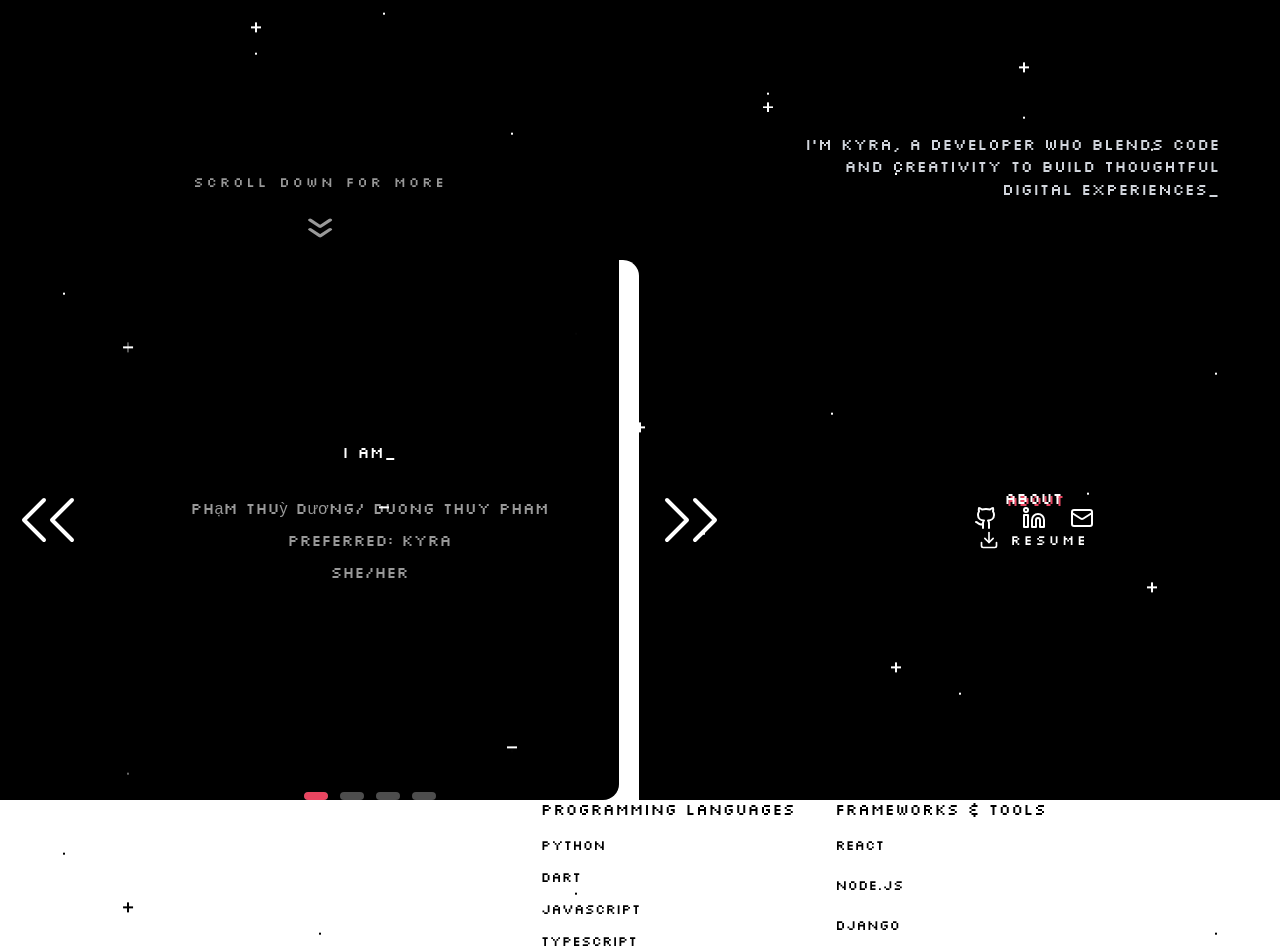
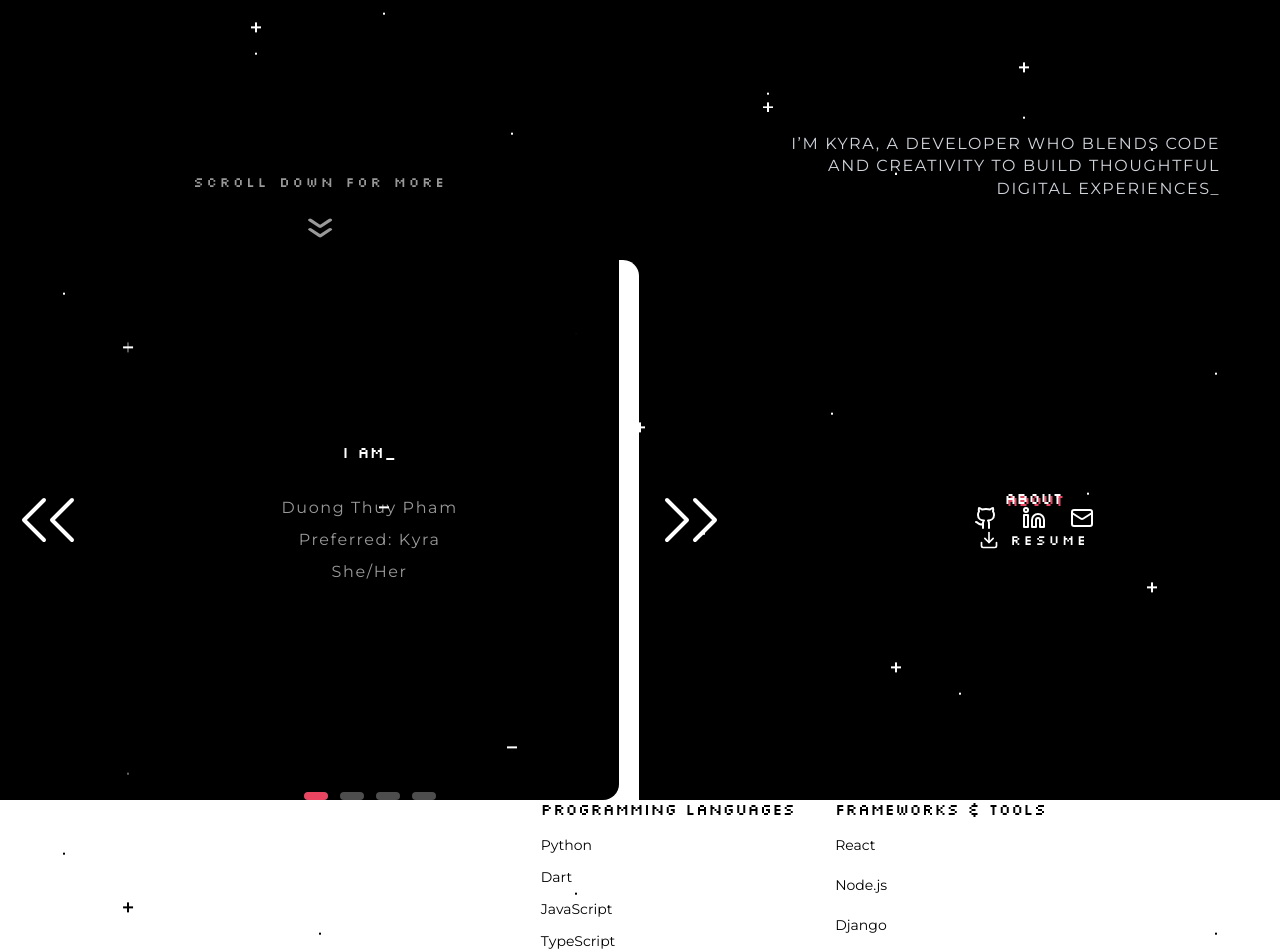
Before and after one commit to tpham66/DuongPham, a React (Vite) app: page / in a window 1280 px wide. Shown: the part 560-1512 px from the top of the page. Built offline with nearby package versions, Linux system fonts and the light colour scheme.

Commit message:
change basic fonts for description text for readability

```diff
--- a/src/app/components/About.tsx
+++ b/src/app/components/About.tsx
@@ -12,7 +12,7 @@ const info = [
     title: "I AM_",
     description:
       `
-      Phạm Thuỳ Dương/ Duong Thuy Pham
+      Duong Thuy Pham
       Preferred: Kyra
       She/Her
       `
--- a/src/app/components/Navigation.tsx
+++ b/src/app/components/Navigation.tsx
@@ -45,7 +45,7 @@ export function Navigation() {
           {/* Mobile Menu Button */}
           <button
             onClick={() => setIsOpen(!isOpen)}
-            className="lg:hidden p-2 text-gray-700 hover:text-gray-900"
+            className="lg:hidden p-2 text-gray-400 hover:text-[#e04560]"
           >
             {isOpen ? <X size={70} /> : <Menu size={70} />}
           </button>
--- a/src/styles/fonts.css
+++ b/src/styles/fonts.css
@@ -1 +1,2 @@
 @import url("https://fonts.googleapis.com/css2?family=Silkscreen:wght@400;700&display=swap");
+@import url('https://fonts.googleapis.com/css2?family=Montserrat:ital,wght@0,100..900;1,100..900&family=Roboto:ital,wght@0,100..900;1,100..900&family=Silkscreen:wght@400;700&display=swap');
--- a/src/styles/theme.css
+++ b/src/styles/theme.css
@@ -6,6 +6,7 @@
 @theme {
     --font-pixel: "Silkscreen", sans-serif;
     --font-hero: "Meta", sans-serif;
+    --font-basic: "Montserrat", sans-serif;
 }
 
 @theme inline {
@@ -23,6 +24,7 @@ html, body {
     section {
         position: relative;
         z-index: 1;
+        margin-top: -1px;
     }
     .page {
         @apply w-full font-pixel max-w-7xl mx-auto px-4 sm:px-6 lg:px-8;
@@ -41,7 +43,7 @@ html, body {
     }
 
     p {
-        @apply text-base leading-loose opacity-60 whitespace-pre-line max-w-prose;
+        @apply font-basic tracking-widest text-base leading-loose opacity-60 whitespace-pre-line max-w-prose;
     }
 
     .gliding-text {
@@ -90,6 +92,10 @@ html, body {
     .hero h1:hover {
         font-variation-settings: "wght" 100, "ital" 0;
         text-shadow: none;
+    }
+
+    .hero h2 {
+        @apply font-basic tracking-widest;
     }
 
     /* Theme for about section */
@@ -183,7 +189,7 @@ html, body {
 
     /* Theme for skills section */
     .skill {
-        @apply px-3 py-1 text-sm bg-white text-black transition w-[150px] rounded-lg;
+        @apply font-basic w-fit px-3 py-1 text-sm bg-white text-black transition rounded-lg;
     }
 
     .skill:hover {
```
